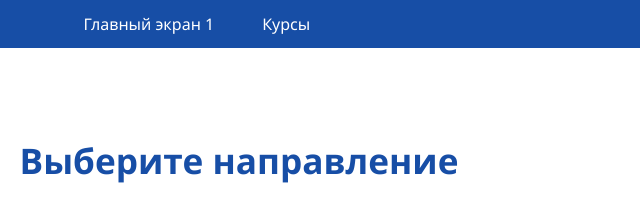
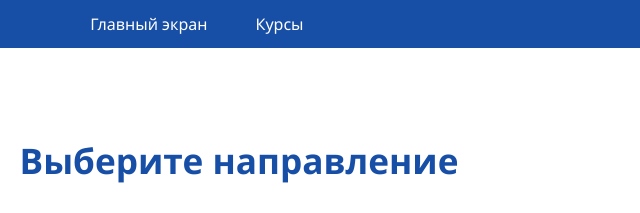
Before and after one commit to ErsulZh/1, a plain HTML site: page stud/students/index.html in a window 1280 px wide. Shown: the top 213 px of the page, 401-1041 px from the left. Drawn offline with Linux system fonts and the light colour scheme.

Commit message:
new commit

```diff
--- a/stud/students/index.html
+++ b/stud/students/index.html
@@ -9,7 +9,7 @@
 <body>
     <div class="topnav">
         <div class="topnav-center">
-            <button class="nav-btn" id="mainBtn">Главный экран 1</button>
+            <button class="nav-btn" id="mainBtn">Главный экран</button>
             <button class="nav-btn" id="coursesBtn">Курсы</button>
         </div>
         <div id="profileArea"></div>
```
